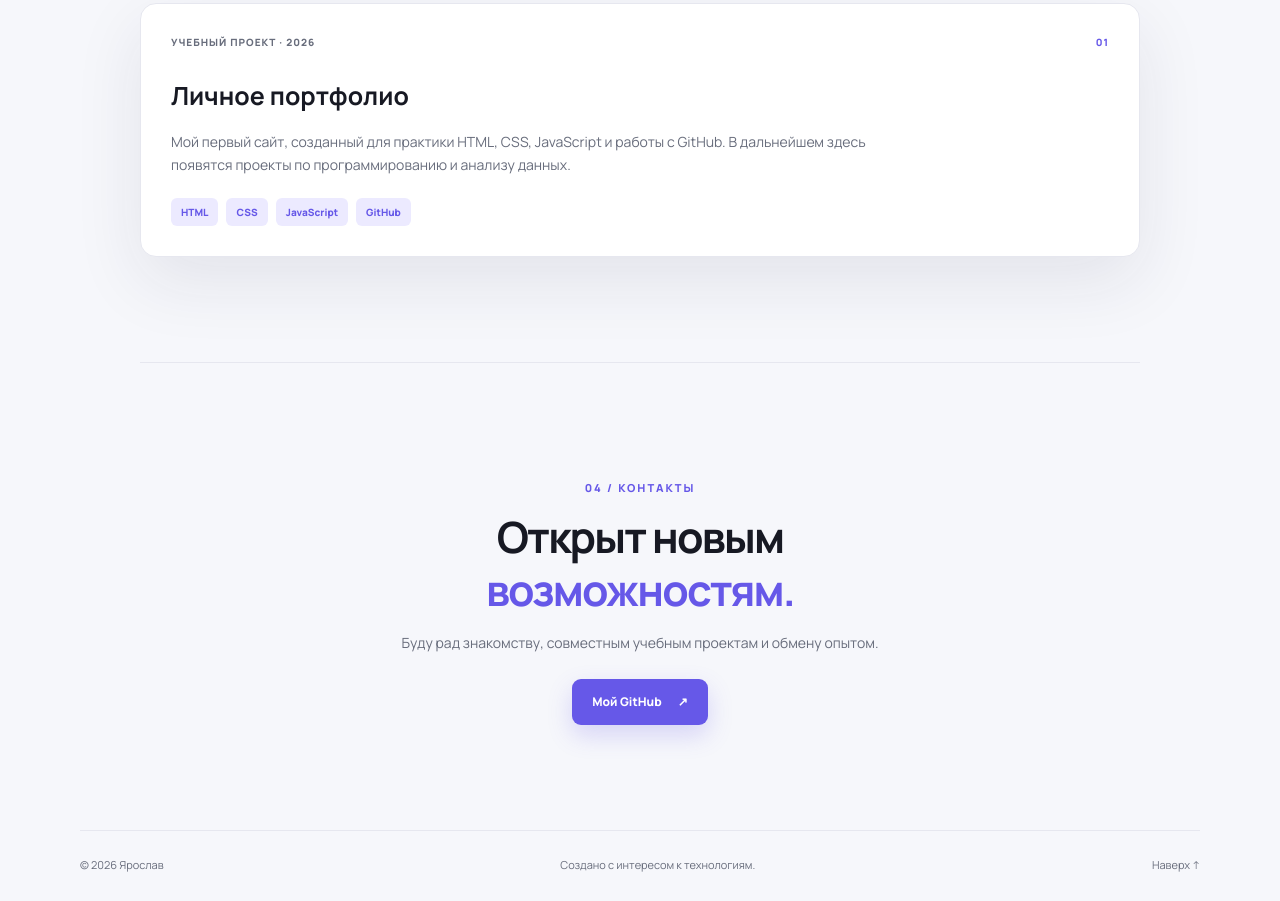
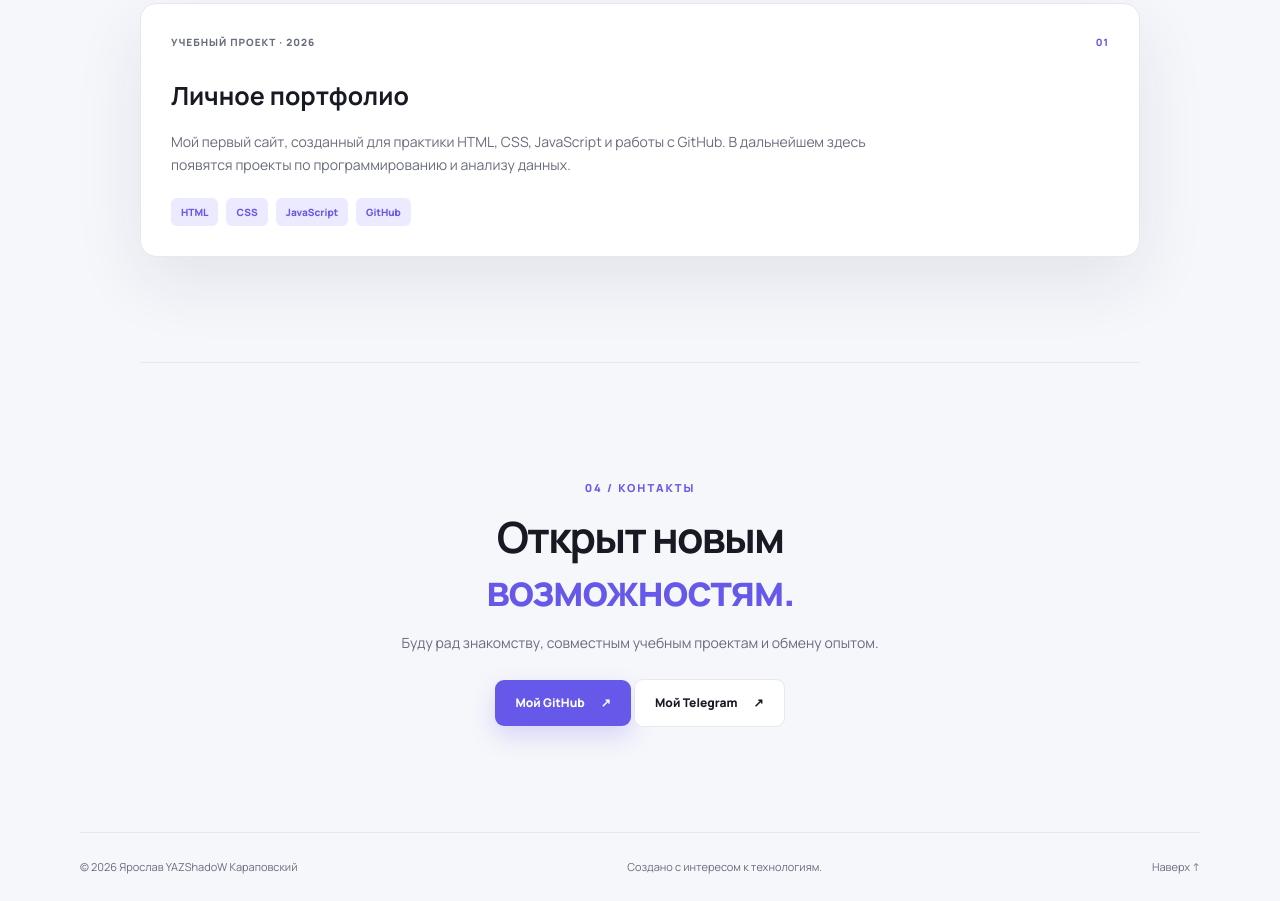
Before and after one commit to YAZShadoW/my-portfolio, a plain HTML site: page index.html in a window 1280 px wide. Shown: the part 1913-2814 px from the top of the page. Drawn offline with Linux system fonts and the light colour scheme.

Commit message:
Добавлена ссылка на Telegram

```diff
--- a/index.html
+++ b/index.html
@@ -78,10 +78,24 @@
       <p class="eyebrow">04 / КОНТАКТЫ</p>
       <h2>Открыт новым <span>возможностям.</span></h2>
       <p>Буду рад знакомству, совместным учебным проектам и обмену опытом.</p>
-      <a class="button primary" href="https://github.com/" target="_blank" rel="noopener noreferrer">Мой GitHub <span>↗</span></a>
+      <div class="contact-buttons">
+        <a class="button primary"
+           href="https://github.com/YAZShadoW"
+           target="_blank"
+           rel="noopener noreferrer">
+          Мой GitHub <span>↗</span>
+        </a>
+
+        <a class="button secondary"
+           href="https://t.me/yazshado"
+           target="_blank"
+           rel="noopener noreferrer">
+          Мой Telegram <span>↗</span>
+        </a>
+      </div>
     </section>
   </main>
 
-  <footer><span>© 2026 Ярослав</span><span>Создано с интересом к технологиям.</span><a href="#home">Наверх ↑</a></footer>
+  <footer><span>© 2026 Ярослав YAZShadoW Караповский</span><span>Создано с интересом к технологиям.</span><a href="#home">Наверх ↑</a></footer>
 </body>
 </html>
```
